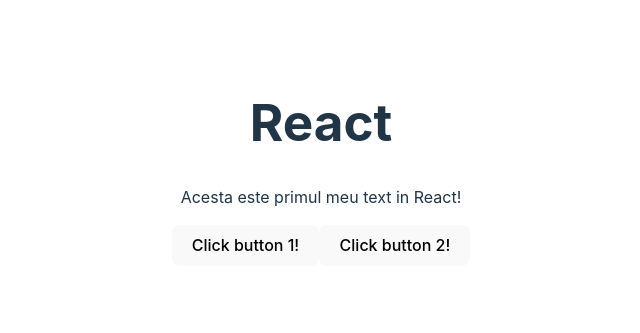
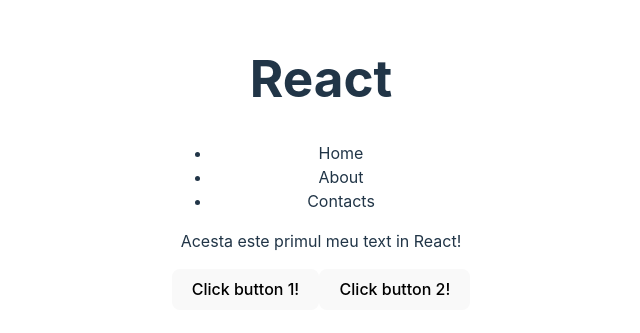
Before and after one commit to danretegan/react-lesson-1, a React (Vite) app in the folder my-app/: page / in a window 1280 px wide. Shown: the part 237-570 px from the top of the page, without its empty margins (319-959 px from the left). Built offline with nearby package versions, Linux system fonts and the light colour scheme.

Commit message:
add a menu

```diff
--- a/my-app/src/App.jsx
+++ b/my-app/src/App.jsx
@@ -8,9 +8,20 @@
   console.log('button 1 clicked');
 }
 
+const menuItems = [
+  { name: 'Home' },
+  { name: 'About' },
+  { name: 'Contacts' },
+]
+
   return (
     <div>
       <h1>{title}</h1>
+      <ul>
+        <li>{menuItems[0].name}</li>
+        <li>{menuItems[1].name}</li>
+        <li>{menuItems[2].name}</li>
+      </ul>
     <p>Acesta este primul meu text in React!</p>
     <button onClick={clickButton}>Click button 1!</button>
     <button onClick={() => {console.log('button 2 clicked')}}>Click button 2!</button>
```
